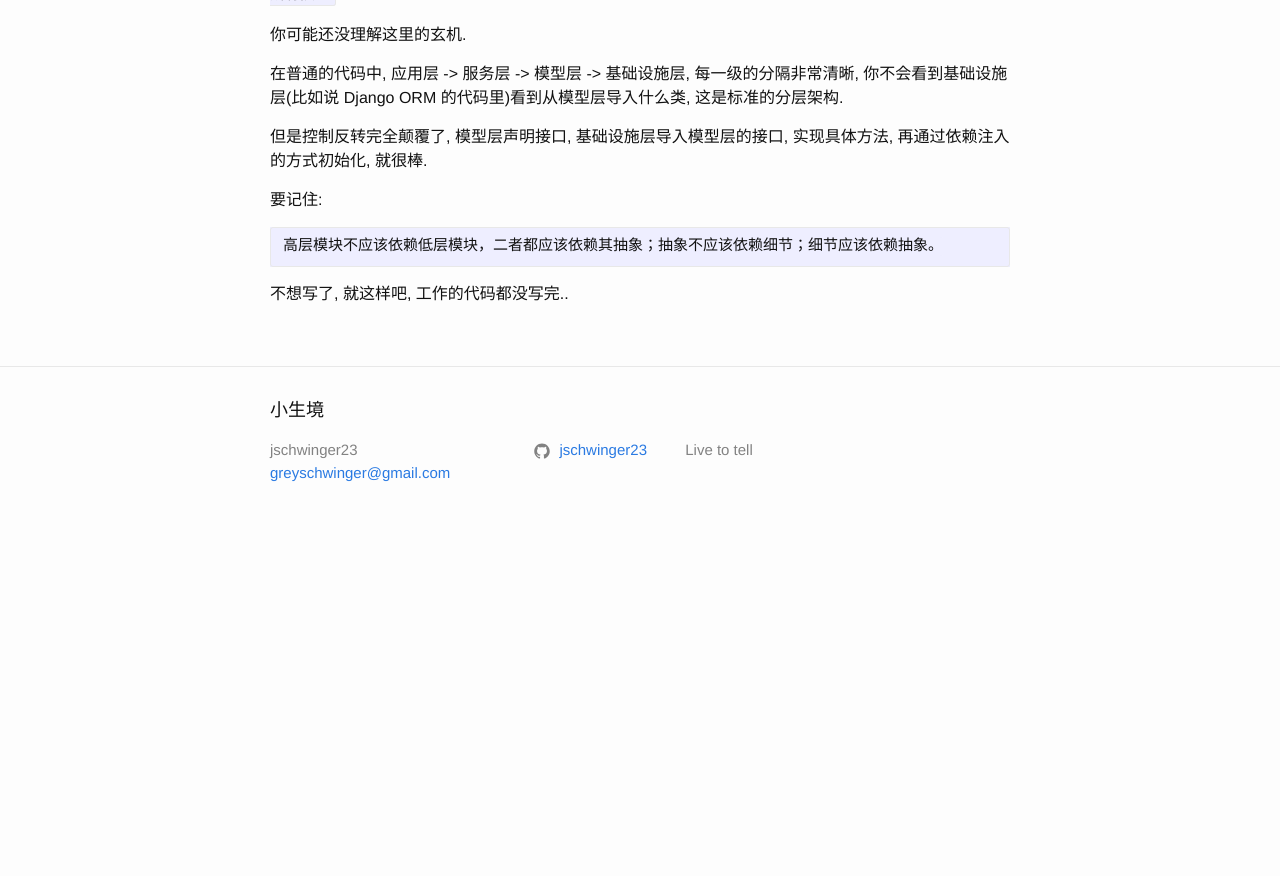
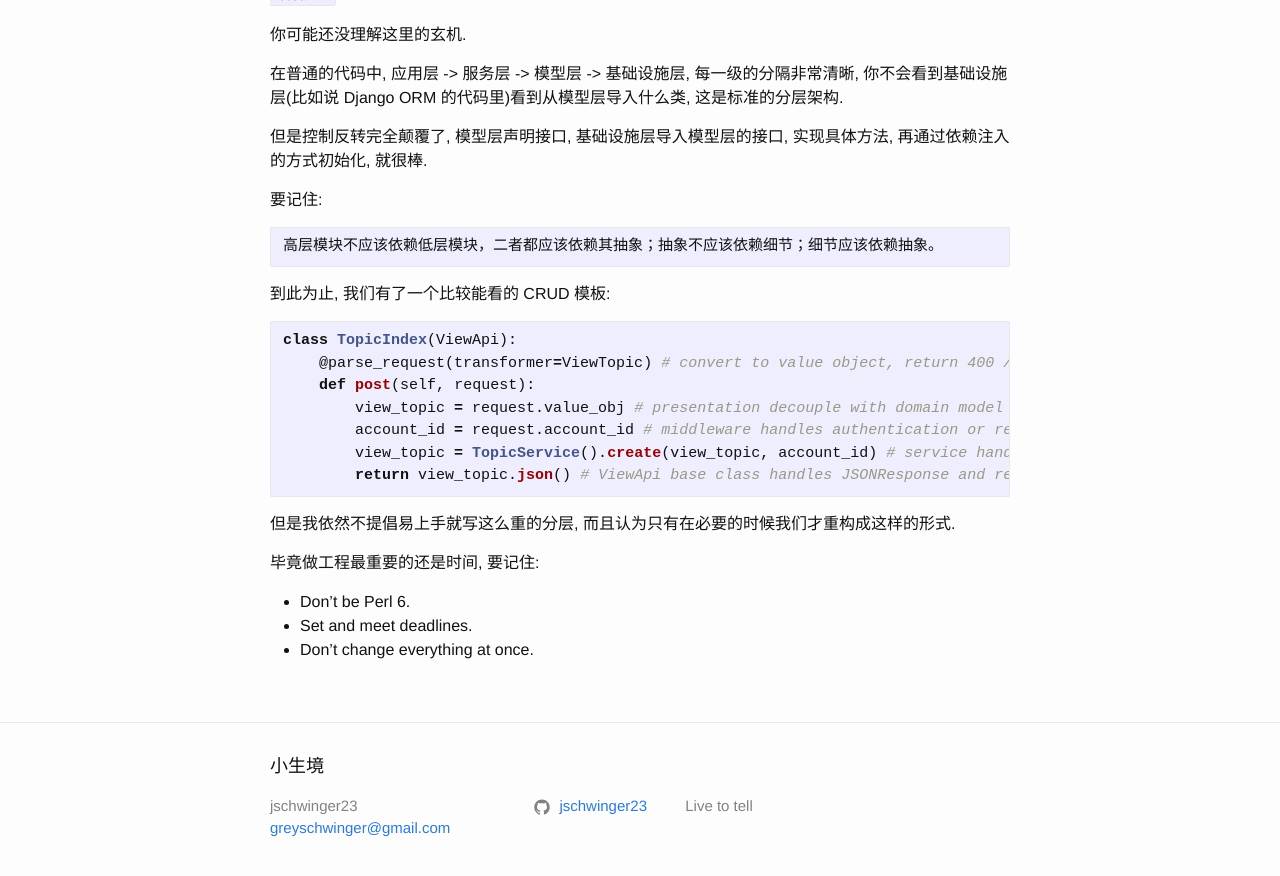
Before and after one commit to jschwinger233/jschwinger23.github.io, a Jekyll site: the page built from _posts/2018-10-10-CRUD-Engineering.md, in a window 1280 px wide and 900 px high, scrolled down 13627 px. Shown: the top 876 px of the window. Built offline with Jekyll 4.4.1, drawn with Linux system fonts in a browser that asks for light colours; before the commit the page ends 14171 px from its top, so only the background shows below that.

Commit message:
conclusion words

````diff
--- a/_posts/2018-10-10-CRUD-Engineering.md
+++ b/_posts/2018-10-10-CRUD-Engineering.md
@@ -590,6 +590,22 @@ class DefaultApp:
 高层模块不应该依赖低层模块，二者都应该依赖其抽象；抽象不应该依赖细节；细节应该依赖抽象。
 ```
 
+ 到此为止, 我们有了一个比较能看的 CRUD 模板:
 
+```python
+class TopicIndex(ViewApi):
+    @parse_request(transformer=ViewTopic) # convert to value object, return 400 / 422 if not valid
+    def post(self, request):
+        view_topic = request.value_obj # presentation decouple with domain model
+        account_id = request.account_id # middleware handles authentication or return 401
+        view_topic = TopicService().create(view_topic, account_id) # service handles aggregate creation (factory maybe), and return 403 if not authorized
+        return view_topic.json() # ViewApi base class handles JSONResponse and return 200
+```
 
-不想写了, 就这样吧, 工作的代码都没写完..
+但是我依然不提倡易上手就写这么重的分层, 而且认为只有在必要的时候我们才重构成这样的形式.
+
+毕竟做工程最重要的还是时间, 要记住:
+
+* Don’t be Perl 6.
+* Set and meet deadlines.
+* Don’t change everything at once.
````
